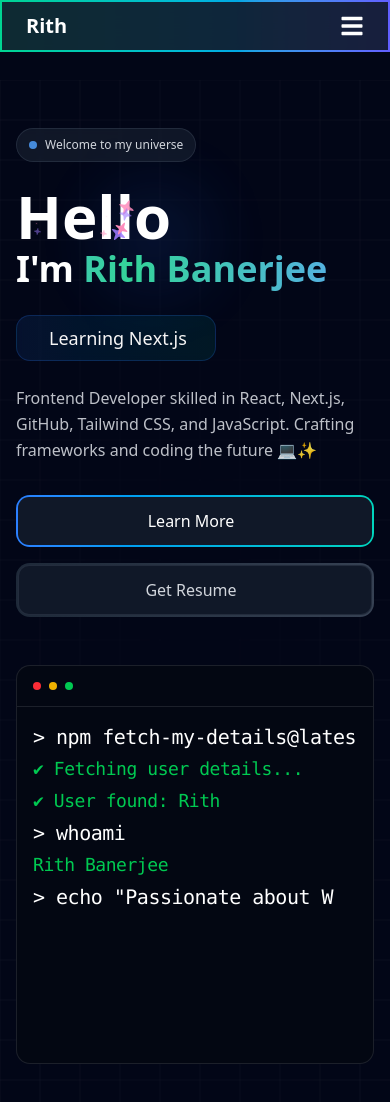
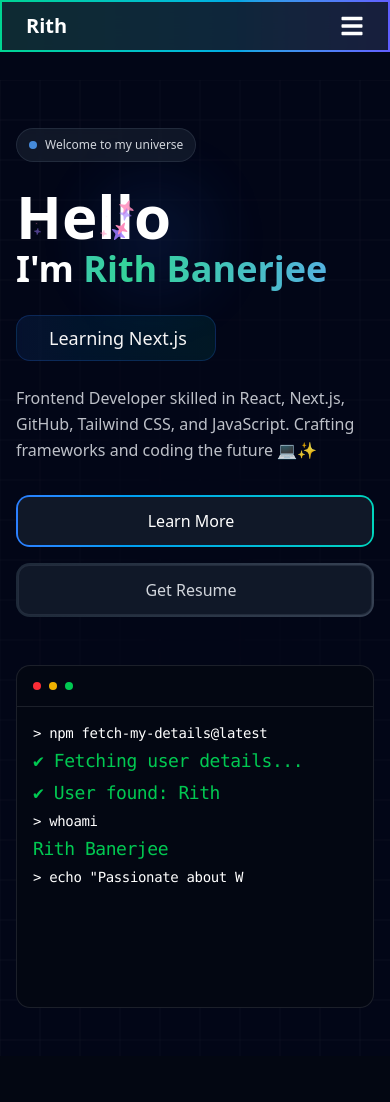
Before and after one commit to Rithb898/Rith_Portfolio_NextJS, a Next.js app: page / in a window 390 px wide. Shown: the top 1102 px of the page. After the commit the page ends 1056 px from the top, so only its background shows below. Built offline with nearby package versions, Linux system fonts and the light colour scheme.

Commit message:
Update TypingAnimation component to use responsive text size classes

```diff
--- a/components/Hero.jsx
+++ b/components/Hero.jsx
@@ -161,7 +161,7 @@ function Hero() {
             {/* Right Column - Terminl */}
             <div className='w-full lg:w-1/2'>
               <Terminal>
-                <TypingAnimation className='text-xl'>
+                <TypingAnimation className='md:text-xl'>
                   &gt; npm fetch-my-details@latest
                 </TypingAnimation>
 
@@ -173,7 +173,7 @@ function Hero() {
                   <span>✔ User found: Rith</span>
                 </AnimatedSpan>
 
-                <TypingAnimation className='text-xl' delay={3000}>
+                <TypingAnimation className='md:text-xl' delay={3000}>
                   &gt; whoami
                 </TypingAnimation>
 
@@ -181,31 +181,31 @@ function Hero() {
                   <span>Rith Banerjee</span>
                 </AnimatedSpan>
 
-                <TypingAnimation delay={4000} className='text-xl'>
+                <TypingAnimation delay={4000} className='md:text-xl'>
                   &gt; echo "Passionate about Web Development"
                 </TypingAnimation>
 
-                <AnimatedSpan delay={6500} className='text-green-500 text-xl'>
+                <AnimatedSpan delay={6500} className='text-green-500 md:text-xl'>
                   <span>Passionate about Web Development</span>
                 </AnimatedSpan>
 
-                <TypingAnimation delay={7000} className='text-xl'>
+                <TypingAnimation delay={7000} className='md:text-xl'>
                   &gt; skills --list
                 </TypingAnimation>
 
-                <AnimatedSpan delay={7500} className='text-blue-500 text-xl'>
+                <AnimatedSpan delay={7500} className='text-blue-500 md:text-xl'>
                   <span>- Next.js, React, Tailwind CSS</span>
                 </AnimatedSpan>
 
-                <AnimatedSpan delay={8000} className='text-blue-500 text-xl'>
+                <AnimatedSpan delay={8000} className='text-blue-500 md:text-xl'>
                   <span>- TypeScript, Node.js, Express</span>
                 </AnimatedSpan>
 
-                <TypingAnimation delay={8500} className='text-xl'>
+                <TypingAnimation delay={8500} className='md:text-xl'>
                   &gt; echo "Let's build something amazing!"
                 </TypingAnimation>
 
-                <AnimatedSpan delay={9000} className='text-green-500 text-xl'>
+                <AnimatedSpan delay={9000} className='text-green-500 md:text-xl'>
                   <span>Let's build something amazing!</span>
                 </AnimatedSpan>
               </Terminal>
```
